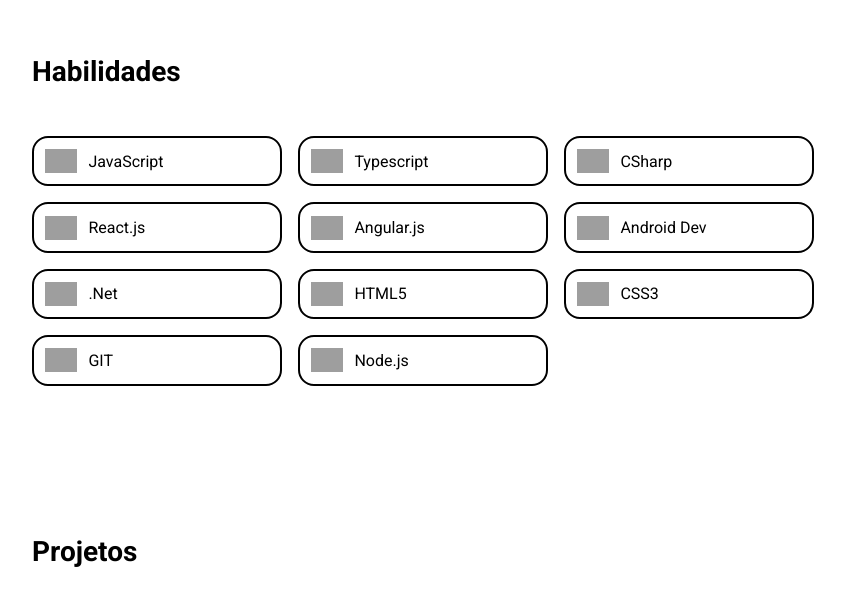
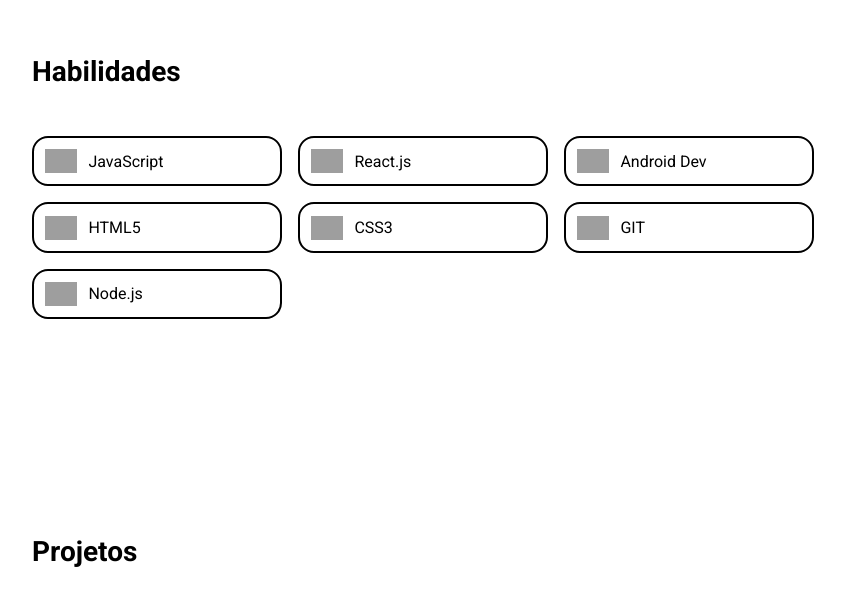
Before and after one commit to ulissesmarciano/portfolio-ulisses, a React (Create React App) app: page / in a window 1280 px wide. Shown: the part 1545-2151 px from the top of the page, without its empty margins (96-941 px from the left). Built offline with nearby package versions, Linux system fonts and the light colour scheme; grey boxes are pictures that could not be loaded.

Commit message:
Atualização da SkillsSection

```diff
--- a/src/components/SkillsSection/index.jsx
+++ b/src/components/SkillsSection/index.jsx
@@ -21,30 +21,30 @@ const SkillsSection = () => {
           iconName="javascript"
           languageName="JavaScript"
         />
-        <SkillItem
+        {/* <SkillItem
           iconName="typescript"
           languageName="Typescript"
-        />
-        <SkillItem
+        /> */}
+        {/* <SkillItem
           iconName="csharp"
           languageName="CSharp"
-        />
+        /> */}
         <SkillItem
           iconName="react"
           languageName="React.js"
         />
-        <SkillItem
+        {/* <SkillItem
           iconName="angular"
           languageName="Angular.js"
-        />
+        /> */}
         <SkillItem
           iconName="android"
           languageName="Android Dev"
         />
-        <SkillItem
+        {/* <SkillItem
           iconName="dot-net"
           languageName=".Net"
-        />
+        /> */}
         <SkillItem
           iconName="html5"
           languageName="HTML5"
```
